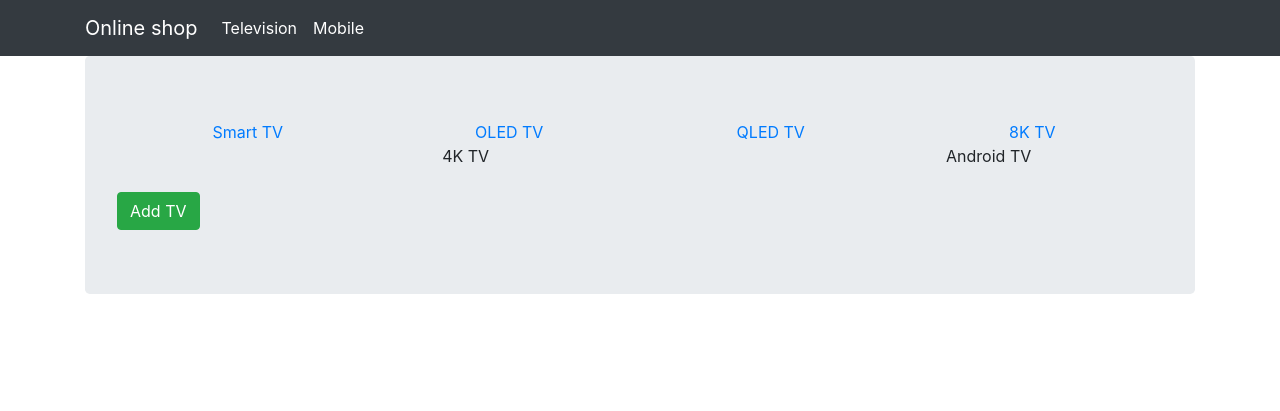
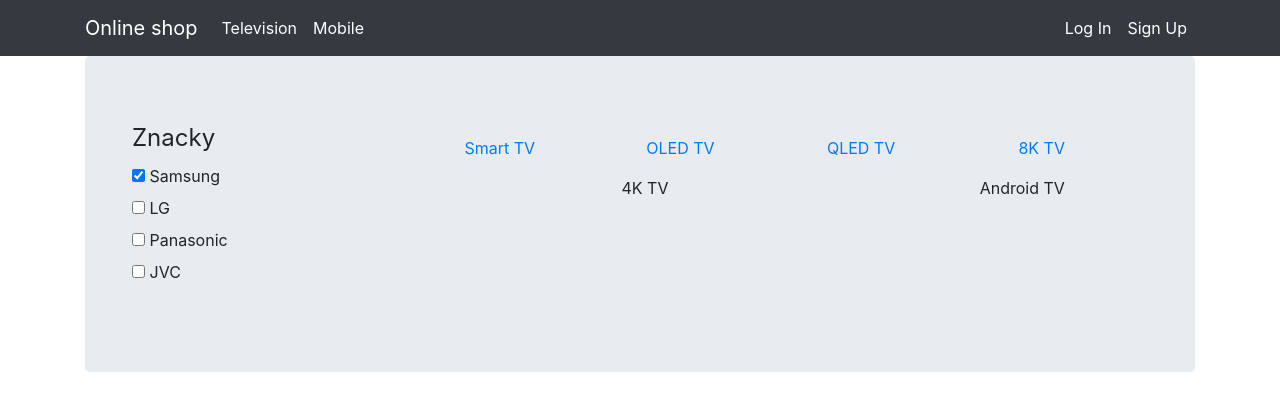
Before and after one commit to Jane051/Final_project, a Django app: template viewer/templates/tv_list.html in a window 1280 px wide. Shown: the top 411 px of the page. Run offline with Django 3.2, Linux system fonts and the light colour scheme; the template is opened without the code that fills it, so the values that code supplies are empty; some libraries are stand-ins or nearby versions.

Commit message:
feat: pridani tlacitek login, logout, sign up; uprava podminek pro tlacitko back ve vytvarecim/editovacim formulari; pridany podminky pro prihlaseni; v pridan filter do tv listu; view rozsireny o login mixiny

```diff
--- a/viewer/templates/navbar.html
+++ b/viewer/templates/navbar.html
@@ -19,5 +19,15 @@
                 </a>
             </div>
         </div>
+        <div class="navbar-nav ml-auto">
+                {% if user.is_authenticated %}
+                    <a class="nav-item nav-link active" href="{% url 'home' %}">Log Out</a>
+                {% else %}
+                    <a class="nav-item nav-link active" href="{% url 'home' %}">Log In</a>
+                {% endif %}
+                <a class="nav-item nav-link active" href="{% url 'home' %}">
+                    Sign Up
+                </a>
+            </div>
     </div>
 </nav>
--- a/viewer/templates/tv_creation.html
+++ b/viewer/templates/tv_creation.html
@@ -75,6 +75,10 @@
       {{ form.description }}
     </div>
     <input type="submit" value="Submit" class="btn btn-primary">
-    <a href="{% url 'tv_detail' television.pk %}" class="btn btn-danger">Back</a>
+      {% if television.pk %}
+        <a href="{% url 'tv_detail' television.pk %}" class="btn btn-danger">Back</a>
+      {% else %}
+          <a href="{% url 'tv_list' %}" class="btn btn-danger">Back</a>
+      {% endif %}
   </form>
 {% endblock %}
--- a/viewer/templates/tv_list.html
+++ b/viewer/templates/tv_list.html
@@ -1,21 +1,61 @@
 {% extends "base.html" %}
 
 {% block content %}
-  <table>
+<div class="container">
+    <div class="row">
+        <!-- Sloupec pro checkboxy (vlevo) -->
+        <div class="col-3">
+            <form action="#"> <!-- upravi se co se pak ma delat -->
+                <fieldset>
+                    <legend>Znacky</legend>
+
+                    <input type="checkbox"
+                           name="check"
+                           id="checkbox1"
+                           value="Samsung" checked>
+                    <label for="checkbox1">Samsung</label>
+                    <br>
+
+                    <input type="checkbox"
+                           name="check"
+                           id="checkbox2"
+                           value="LG">
+                    <label for="checkbox2">LG</label>
+                    <br>
+
+                    <input type="checkbox"
+                           name="check"
+                           id="checkbox3"
+                           value="Panasonic">
+                    <label for="checkbox3">Panasonic</label>
+                    <br>
+
+                    <input type="checkbox"
+                           name="check"
+                           id="checkbox4"
+                           value="JVC">
+                    <label for="checkbox4">JVC</label>
+                </fieldset>
+            </form>
+        </div>
+
+        <!-- Sloupec pro tabulku s televizemi (vpravo) -->
+        <div class="col-9">
+            <table class="table">
                 <tbody>
                     <div class="container text-center">
-  <div class="row">
+                        <div class="row text-bg-info p-3">
                             <div class="col">
-        <a href="{% url 'filtered_smart_tv' smart_tv='smart' %}" class="text-bg-info p-3" style="text-decoration: none;">Smart TV</a>
+                                <a href="{% url 'filtered_smart_tv' smart_tv='smart' %}" style="text-decoration: none;">Smart TV</a>
                             </div>
                             <div class="col">
-        <a href="{% url 'filtered_tv_by_technology' technology='OLED' %}" class="text-bg-info p-3" style="text-decoration: none;">OLED TV</a>
+                                <a href="{% url 'filtered_tv_by_technology' technology='OLED' %}" style="text-decoration: none;">OLED TV</a>
                             </div>
                             <div class="col">
-        <a href="{% url 'filtered_tv_by_technology' technology='QLED' %}" class="text-bg-info p-3" style="text-decoration: none;">QLED TV</a>
+                                <a href="{% url 'filtered_tv_by_technology' technology='QLED' %}" style="text-decoration: none;">QLED TV</a>
                             </div>
                             <div class="col">
-        <a href="{% url 'filtered_tv_by_technology' technology='8K TV' %}" class="text-bg-info p-3" style="text-decoration: none;">8K TV</a>
+                                <a href="{% url 'filtered_tv_by_technology' technology='8K TV' %}" style="text-decoration: none;">8K TV</a>
                             </div>
                         </div>
                         <div class="row">
@@ -25,11 +65,26 @@
                     </div>
                     {% for television in object_list %}
                     <tr>
-        <td><a href="{% url 'tv_detail' television.pk %}">{{ television.brand_name }} ({{ television.brand_model }})</a></td>
+                        <td>
+                            <!-- Název televizoru -->
+                            <a href="{% url 'tv_detail' television.pk %}">
+                                {{ television.brand_name }} ({{ television.brand_model }})
+                            </a>
+                            <br>
+                            <!-- Popis televizoru menším písmem -->
+                            <span style="font-size: 70%; color: gray;">
+                                {{ television.description|slice:":50" }}...
+                            </span>
+                        </td>
                     </tr>
                     {% endfor %}
                 </tbody>
             </table>
             <br>
+            {% if user.is_authenticated %}
             <a href="{% url 'tv_create' %}" class="btn btn-success">Add TV</a>
+            {% endif %}
+        </div>
+    </div>
+</div>
 {% endblock %}
--- a/viewer/templates/tv_list_filter.html
+++ b/viewer/templates/tv_list_filter.html
@@ -32,7 +32,7 @@
 
 <ul>
   {% for television in televisions %}
-    <li>{{ television.brand_name }} {{ television.brand_model }} - {{ television.tv_screen_size }}"</li>
+    <li><a href="{% url 'tv_detail' television.pk %}">{{ television.brand_name }} {{ television.brand_model }} - {{ television.tv_screen_size }}"</a></li>
   {% empty %}
     <li>Žádné televize nenalezeny.</li>
   {% endfor %}
```
Also changed, not shown: viewer/templates/tv_detail.html (+5 -3 lines), viewer/views.py (+8 -3 lines). Lines whose indentation alone changed are shown as unchanged.
